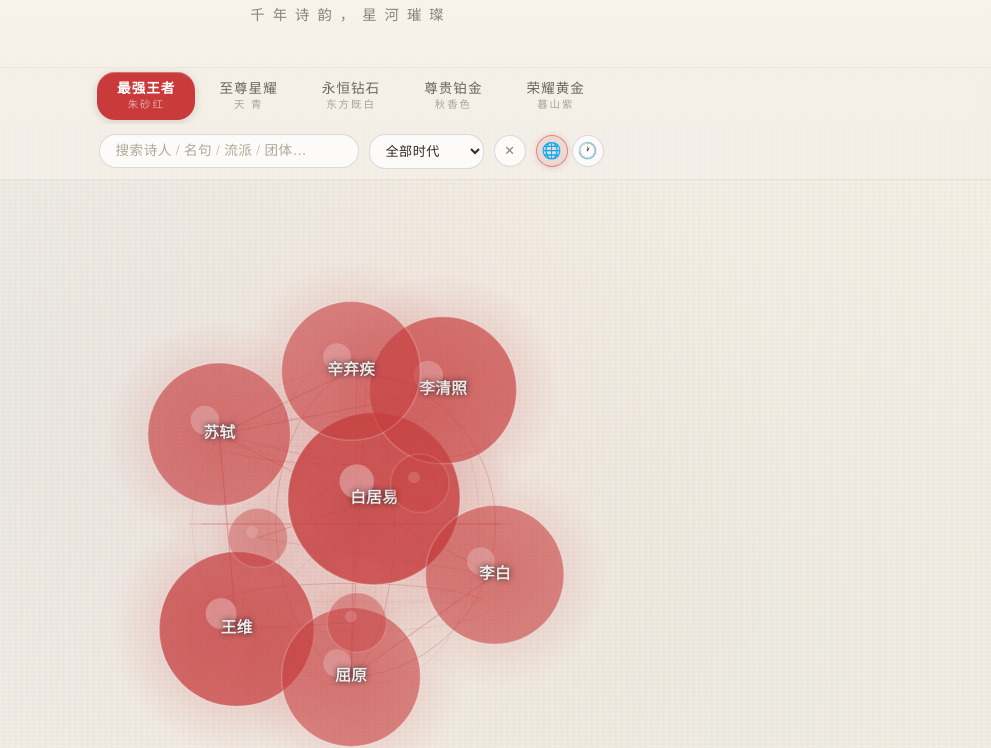
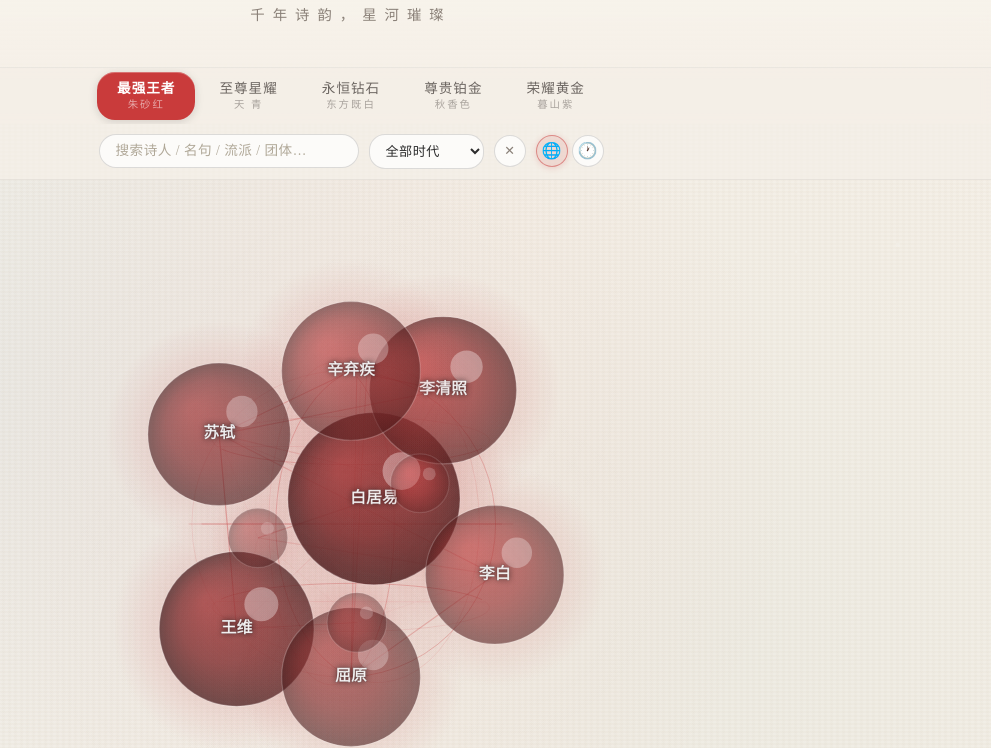
Before and after one commit to yun-ai-base/poetry-glory-world, a plain HTML site: page index.html in a window 1280 px wide. Shown: the part 82-830 px from the top of the page, without its empty margins (289-1280 px from the left). Drawn offline with Linux system fonts and the light colour scheme.

Commit message:
fix: 孪生宇宙点击无反应 + 球体 3D 立体感与动态网格增强
🐛 修复孪生宇宙点击 bug
- v1.4 加 CSP（script-src 'self' 无 unsafe-inline）后，
  index.html 3 处内联 onclick（footer-twin-btn、twinView 遮罩、
  twin-close 按钮）被浏览器静默拒绝——CSP 不允许 inline event handler
- 移除内联 onclick，改在 twin-universe.js 中用 addEventListener 绑定
- 同步加 id="footerTwinBtn" / id="twinCloseBtn" 便于 JS 选择
- DOMContentLoaded 时统一绑定，DOMContentLoaded 之前脚本就在

🎨 球体视觉增强（3D 立体感 + 动态网格）
- 节点光照：球面法线 · 光源方向点积，光照面亮度 1.0、背光面 0.66
  主体填充改为径向渐变（受光→背光），高光偏移到右上方随光照强度变化
  效果：节点从平面圆点变成有体积感的"小球"，迎光面亮、背光面暗
- 球体骨架呼吸：透明度乘以 (0.78 + 0.22*sin(time*1.5))
  经纬线整体"呼吸"，让大立体球有生命感
- 能量流光点：沿邻近网格连线流动的白点 + 微光晕，约 22 个/帧
  速度 0.32 + 轮换采样 + 脉冲闪烁，沿线段流动让"网格"真正动起来
- 背景星点：40 个世界坐标随机点投影，闪烁 + 深度透明度
  让球体空间有深邃感，避免单调平面背景
- 时间累加 this._time（真实时间差驱动动画，与帧率无关）

✅ 验证：node --check + headless chrome 加载无 JS 错误

```diff
--- a/index.html
+++ b/index.html
@@ -64,7 +64,7 @@
   <footer class="footer-bar" id="footerBar">
     <span class="footer-info" id="tierInfo">最强王者 · 共10位诗人</span>
     <span class="footer-sep">|</span>
-    <span class="footer-twin-btn" onclick="toggleTwin()">🌌 孪生宇宙 <small style="font-size:0.7em;opacity:0.6;font-weight:400">点击见大世界</small></span>
+    <span class="footer-twin-btn" id="footerTwinBtn">🌌 孪生宇宙 <small style="font-size:0.7em;opacity:0.6;font-weight:400">点击见大世界</small></span>
     <span class="footer-sep">|</span>
     <span class="theme-toggle" id="themeToggle" role="button" tabindex="0" aria-label="切换主题">🌙</span>
   </footer>
@@ -80,9 +80,9 @@
   </div>
 
   <!-- 孪生宇宙弹窗 -->
-  <div class="twin-overlay" id="twinView" onclick="if(event.target===this)toggleTwin()">
+  <div class="twin-overlay" id="twinView">
     <div class="twin-panel">
-      <button class="twin-close" onclick="toggleTwin()">✕</button>
+      <button class="twin-close" id="twinCloseBtn">✕</button>
       <div class="twin-header">
         <h2>🌌 诗词孪生宇宙</h2>
         <p class="twin-subtitle">我的其他项目 · 点击跳转</p>
--- a/js/sphere3d.js
+++ b/js/sphere3d.js
@@ -98,12 +98,18 @@
     // 缩放
     this._pinchDist = 0;
     this._pinchRadius = 0;
+    // 动画时间（驱动呼吸/光点流动/星点闪烁）
+    this._time = 0;
+    this._lastTime = 0;
+    // 背景星点
+    this._stars = [];
 
     // 逻辑尺寸（实际用于绘制的像素）
     this.width = 0;
     this.height = 0;
 
     this._initSize();
+    this._buildStars();
     this._buildRelationMap();
     this._initNodes();
     this._buildProximityConnections();
@@ -130,6 +136,51 @@
     var isMobile = w < 768;
     this._isMobile = isMobile;
     this.radius = Math.min(w, h) * (isMobile ? 0.46 : 0.35);
+  };
+
+  PoetSphere.prototype._buildStars = function () {
+    var stars = [];
+    var R = this.radius;
+    for (var i = 0; i < 40; i++) {
+      var theta = Math.random() * Math.PI * 2;
+      var phi = Math.acos(2 * Math.random() - 1);
+      var r = R * (1.9 + Math.random() * 1.3);
+      stars.push({
+        x: r * Math.sin(phi) * Math.cos(theta),
+        y: r * Math.cos(phi),
+        z: r * Math.sin(phi) * Math.sin(theta),
+        s: 0.7 + Math.random() * 1.4,   // 大小
+        tw: Math.random() * Math.PI * 2 // 闪烁相位
+      });
+    }
+    this._stars = stars;
+  };
+
+  /** 背景星点：随球体旋转投影，营造深邃空间感 */
+  PoetSphere.prototype._drawStars = function (ctx) {
+    var stars = this._stars;
+    if (!stars || !stars.length) return;
+    var cx = this.width / 2, cy = this.height / 2;
+    var R = this.radius, focal = R * 2;
+    for (var i = 0; i < stars.length; i++) {
+      var st = stars[i];
+      var ry = rotateY(st.x, st.z, this.rotationY);
+      var rx = rotateX(st.y, ry[1], this.rotationX);
+      var z = rx[1];
+      if (z > R * 1.2) continue; // 星点只画在球体后方一半（前方让位给球体）
+      var scale = focal / (focal + z + R);
+      var sx = cx + ry[0] * scale;
+      var sy = cy + rx[0] * scale;
+      var depth = (z + R * 2.6) / (R * 2.6);
+      var twinkle = 0.45 + 0.55 * Math.sin(this._time * 2.2 + st.tw);
+      var alpha = (0.25 + 0.5 * (1 - depth)) * twinkle;
+      if (alpha <= 0.02) continue;
+      var r = Math.max(0.6, st.s * scale);
+      ctx.beginPath();
+      ctx.arc(sx, sy, r, 0, Math.PI * 2);
+      ctx.fillStyle = 'rgba(255,255,255,' + alpha.toFixed(3) + ')';
+      ctx.fill();
+    }
   };
 
   PoetSphere.prototype._buildRelationMap = function () {
@@ -253,6 +304,7 @@
 
   PoetSphere.prototype.resize = function () {
     this._initSize();
+    this._buildStars();
     this._initNodes();
     this._buildProximityConnections();
   };
@@ -446,6 +498,11 @@
   // 更新
   // ==========================================================
   PoetSphere.prototype._update = function () {
+    // 时间累加（按真实时间，驱动呼吸/光点/星点动画）
+    var now = Date.now();
+    if (this._lastTime) this._time += (now - this._lastTime) / 1000;
+    this._lastTime = now;
+
     // 自动旋转
     if (!this._dragging) {
       this.rotationY += this.autoRotateSpeed;
@@ -501,6 +558,9 @@
     var sorted = this._sortedNodes;
     if (!sorted || sorted.length === 0) return;
 
+    // 0a. 背景星点（深邃空间感）
+    this._drawStars(ctx);
+
     // 0. 球体骨架线（经纬线，让3D球体视觉成型）
     this._drawSphereFrame(ctx);
 
@@ -555,8 +615,10 @@
         ctx.lineWidth = 0.8;
         ctx.stroke();
       };
-      drawHalf(back, 0.15);
-      drawHalf(front, 0.35);
+      // 呼吸动效：透明度随时间缓动，让框架"活"起来
+      var breathe = 0.78 + 0.22 * Math.sin(self._time * 1.5);
+      drawHalf(back, 0.15 * breathe);
+      drawHalf(front, 0.38 * breathe);
     }
 
     // 纬线（水平环）
@@ -641,6 +703,39 @@
         ctx.stroke();
       }
     }
+
+    // ---- 能量流光点：沿连线流动，增强"大立体球"的动感 ----
+    if (edges && edges.length && this._time > 0.02) {
+      var speed = 0.32;
+      var flowCount = Math.min(22, Math.floor(edges.length / 3) + 6);
+      var cx = this.width / 2, cy = this.height / 2;
+      var R = this.radius;
+      for (var k = 0; k < flowCount; k++) {
+        // 随时间轮换选取不同边，配合相位错开，形成持续流动
+        var ei = Math.floor((k + Math.floor(this._time * 10)) % edges.length);
+        var ea = this.nodes[edges[ei].a];
+        var eb = this.nodes[edges[ei].b];
+        if (!ea || !eb) continue;
+        var t = ((this._time * speed) + k * 0.413) % 1;
+        var px = ea.sx + (eb.sx - ea.sx) * t;
+        var py = ea.sy + (eb.sy - ea.sy) * t;
+        var midZ = (ea.z + eb.z) / 2;
+        var dd = (midZ + R) / (R * 2);
+        var pulse = 0.55 + 0.45 * Math.sin(this._time * 6 + k * 1.7);
+        var alpha = Math.max(0, 0.55 * (1 - dd) * pulse);
+        if (alpha <= 0.04) continue;
+        var gr = 1.2 + 0.8 * (1 - dd);
+        ctx.beginPath();
+        ctx.arc(px, py, gr, 0, Math.PI * 2);
+        ctx.fillStyle = 'rgba(255,255,255,' + alpha.toFixed(3) + ')';
+        ctx.fill();
+        // 微光晕
+        ctx.beginPath();
+        ctx.arc(px, py, gr * 2.4, 0, Math.PI * 2);
+        ctx.fillStyle = 'rgba(255,255,255,' + (alpha * 0.25).toFixed(3) + ')';
+        ctx.fill();
+      }
+    }
   };
 
   PoetSphere.prototype._drawNode = function (ctx, node) {
@@ -678,21 +773,43 @@
     ctx.fillStyle = cg;
     ctx.fill();
 
-    // 主体圆形（半透明底色，让名字更清晰）
+    // 球面光照：节点法线（旋转后 3D 位置）· 光源方向（屏幕右上前方）
+    var nLen = Math.sqrt(node.x * node.x + node.y * node.y + node.z * node.z) || 1;
+    var nx = node.x / nLen, ny = node.y / nLen, nz = node.z / nLen;
+    var ldx = 0.55, ldy = -0.38, ldz = 0.75;
+    var lLen = Math.sqrt(ldx * ldx + ldy * ldy + ldz * ldz);
+    var dot = (nx * ldx + ny * ldy + nz * ldz) / lLen;
+    var light = 0.66 + 0.34 * Math.max(0, dot); // 0.66(背光) ~ 1.0(迎光)
+
+    // 主体圆形（径向渐变模拟球体体积：受光面亮 → 背光面暗）
+    var baseC = parseColor(this.tierColor);
+    var shaded = function (f) {
+      return 'rgba(' + Math.min(255, Math.round(baseC.r * light * f)) + ','
+           + Math.min(255, Math.round(baseC.g * light * f)) + ','
+           + Math.min(255, Math.round(baseC.b * light * f)) + ','
+           + Math.min(0.9, finalOpa * 0.85) + ')';
+    };
+    var bodyGrad = ctx.createRadialGradient(sx - bodyRadius * 0.34, sy - bodyRadius * 0.34, bodyRadius * 0.1, sx, sy, bodyRadius);
+    bodyGrad.addColorStop(0, shaded(1.15));
+    bodyGrad.addColorStop(0.55, shaded(0.88));
+    bodyGrad.addColorStop(1, shaded(0.48));
     ctx.beginPath();
     ctx.arc(sx, sy, bodyRadius, 0, Math.PI * 2);
-    ctx.fillStyle = colorWithAlpha(this.tierColor, Math.min(0.85, finalOpa * 0.85));
+    ctx.fillStyle = bodyGrad;
     ctx.fill();
+    // 描边
     ctx.beginPath();
     ctx.arc(sx, sy, bodyRadius, 0, Math.PI * 2);
     ctx.strokeStyle = 'rgba(255,255,255,' + (finalOpa * 0.3) + ')';
-    ctx.lineWidth = 1.5;
+    ctx.lineWidth = 1.2;
     ctx.stroke();
 
-    // 高光（左上角小亮点）
+    // 高光（随光源方向偏移的右上小亮点，亮暗随光照）
+    var hx = sx + bodyRadius * 0.32;
+    var hy = sy - bodyRadius * 0.32;
     ctx.beginPath();
-    ctx.arc(sx - bodyRadius * 0.2, sy - bodyRadius * 0.2, bodyRadius * 0.2, 0, Math.PI * 2);
-    ctx.fillStyle = 'rgba(255,255,255,' + (finalOpa * 0.35) + ')';
+    ctx.arc(hx, hy, bodyRadius * 0.22, 0, Math.PI * 2);
+    ctx.fillStyle = 'rgba(255,255,255,' + (finalOpa * 0.5 * (0.55 + 0.45 * light)) + ')';
     ctx.fill();
 
     // ===== 姓名（放在球体节点中心） =====
--- a/js/twin-universe.js
+++ b/js/twin-universe.js
@@ -91,6 +91,28 @@
     }
   });
 
+  // 事件绑定（CSP script-src 'self' 禁内联 onclick，必须用 addEventListener）
+  function bindTwinEvents() {
+    var footerBtn = document.getElementById('footerTwinBtn');
+    if (footerBtn) footerBtn.addEventListener('click', toggleTwin);
+
+    var closeBtn = document.getElementById('twinCloseBtn');
+    if (closeBtn) closeBtn.addEventListener('click', toggleTwin);
+
+    var overlay = document.getElementById('twinView');
+    if (overlay) {
+      overlay.addEventListener('click', function (e) {
+        if (e.target === overlay) toggleTwin(); // 点击遮罩关闭
+      });
+    }
+  }
+
+  if (document.readyState === 'loading') {
+    document.addEventListener('DOMContentLoaded', bindTwinEvents);
+  } else {
+    bindTwinEvents();
+  }
+
   // 暴露给 index.html 内联 onclick 使用
   window.toggleTwin = toggleTwin;
   window.buildTwin = buildTwin;
```
